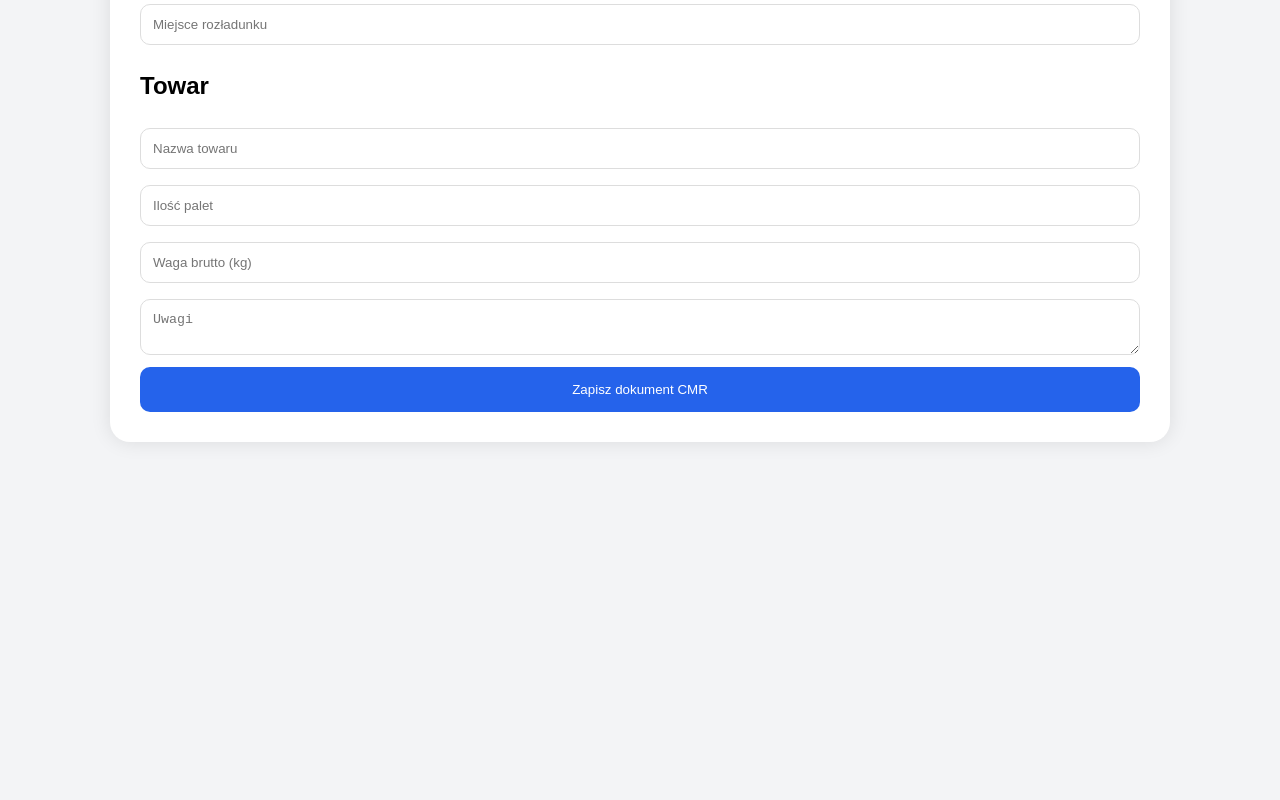
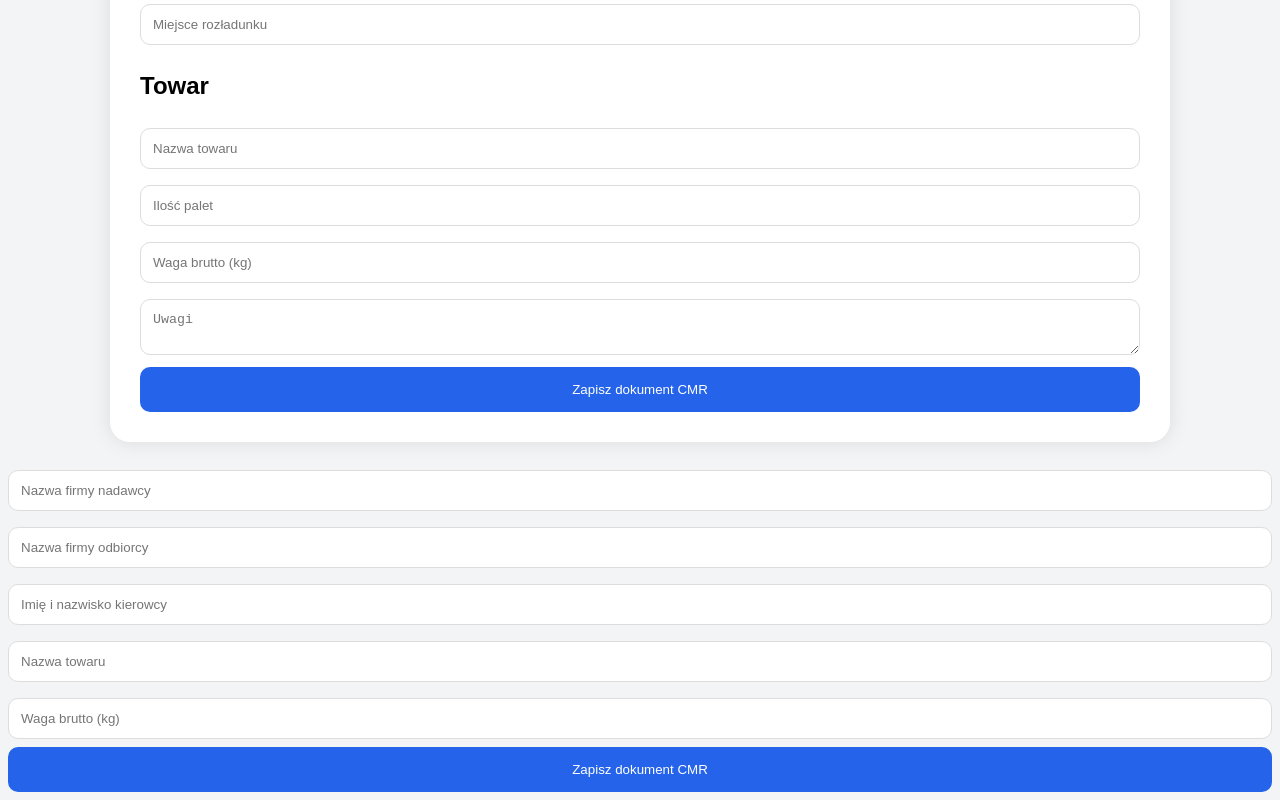
Before and after one commit to Kordowskitransport/Kordowskicmr, a plain HTML site: page cmr.html in a window 1280 px wide. Shown: the part 1426-2226 px from the top of the page. Before the commit the page ends 1888 px from the top, so only its background shows below. Drawn offline with Linux system fonts and the light colour scheme.

Commit message:
Update cmr.html

```diff
--- a/cmr.html
+++ b/cmr.html
@@ -62,3 +62,16 @@
 </body>
 </html>
 <h2 id="numerCMR"></h2>
+<input id="nadawca" type="text" placeholder="Nazwa firmy nadawcy">
+
+<input id="odbiorca" type="text" placeholder="Nazwa firmy odbiorcy">
+
+<input id="kierowca" type="text" placeholder="Imię i nazwisko kierowcy">
+
+<input id="towar" type="text" placeholder="Nazwa towaru">
+
+<input id="waga" type="number" placeholder="Waga brutto (kg)">
+
+<button onclick="zapiszCMR()">
+Zapisz dokument CMR
+</button>
```
